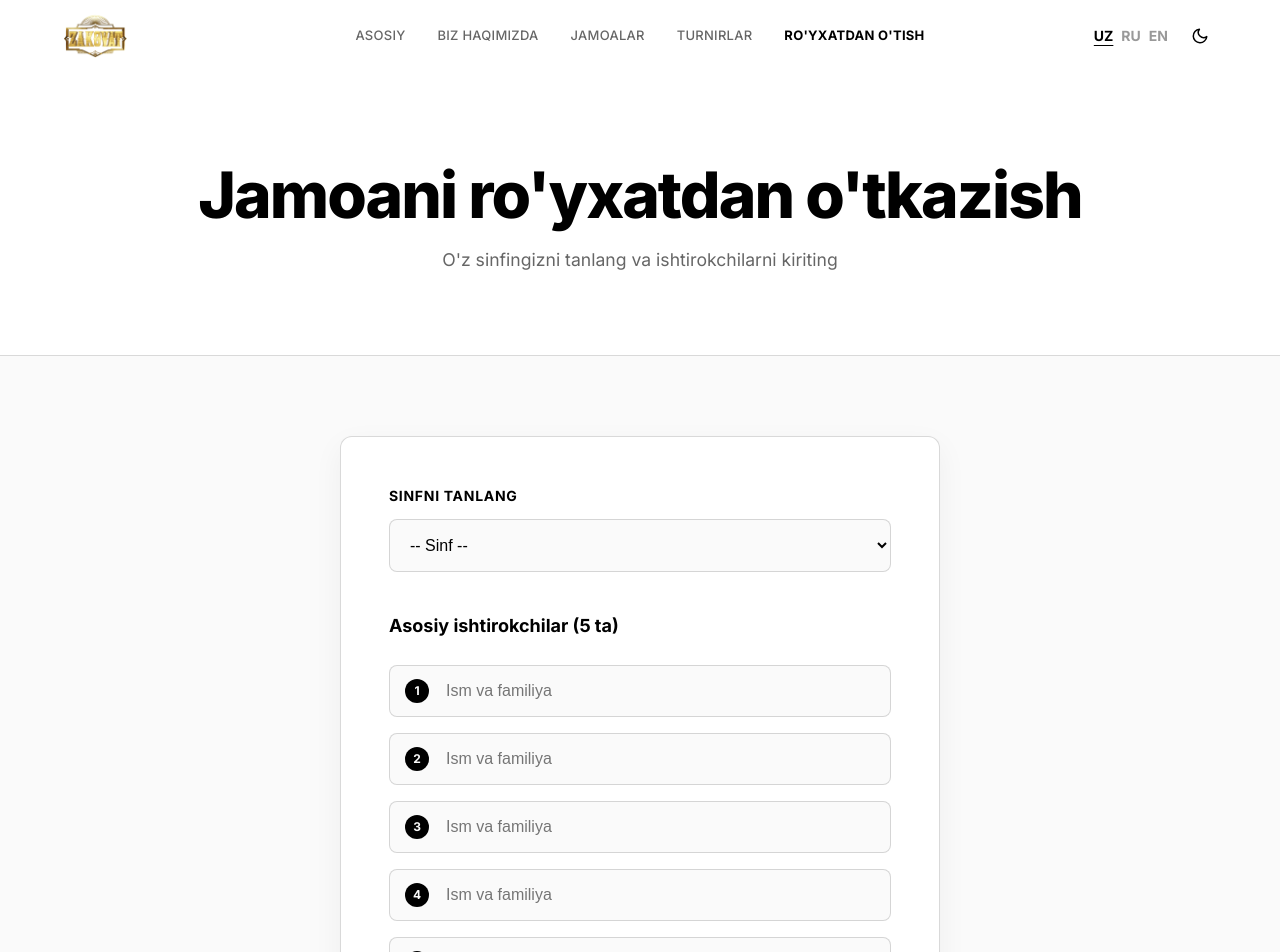
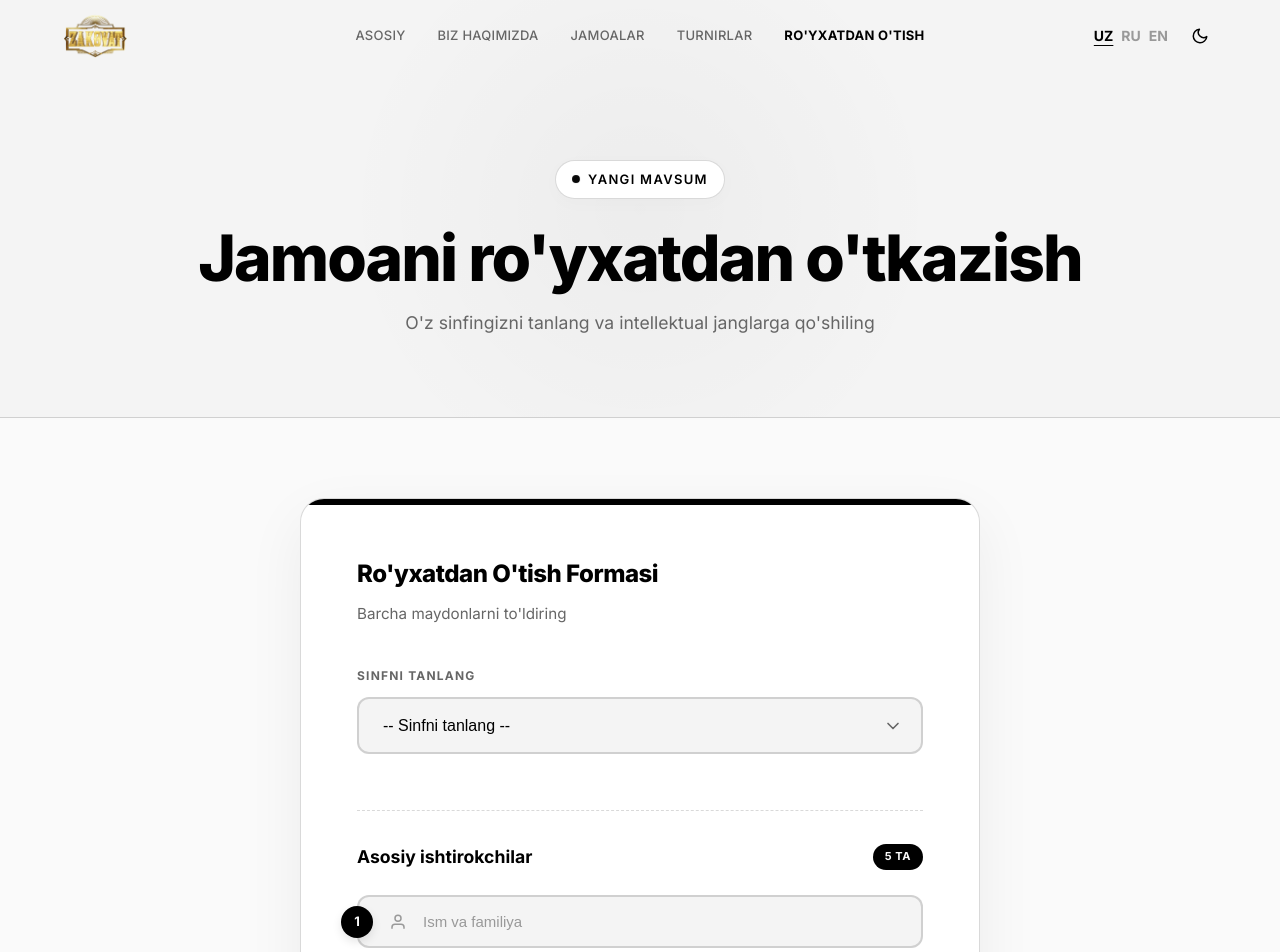
Before and after one commit to Akbarshoh404/Zakovat, a React (Create React App) app: page /register in a window 1280 px wide. Shown: the top 952 px of the page. Built offline with nearby package versions, Linux system fonts and the light colour scheme.

Commit message:
Enhance Register page UI with premium styling

```diff
--- a/src/Landing/Register/index.jsx
+++ b/src/Landing/Register/index.jsx
@@ -78,31 +78,48 @@ const LandingRegister = () => {
       <LandingNavbar />
       <div className={styles.page}>
         <div className={styles.header}>
+          <div className={styles.bgGlow}></div>
           <div className={styles.headerInner}>
+            <div className={styles.stylishBadge}>
+              <span className={styles.dot}></span>
+              Yangi Mavsum
+            </div>
             <h1 className={styles.heading}>Jamoani ro'yxatdan o'tkazish</h1>
-            <p className={styles.subtitle}>O'z sinfingizni tanlang va ishtirokchilarni kiriting</p>
+            <p className={styles.subtitle}>O'z sinfingizni tanlang va intellektual janglarga qo'shiling</p>
           </div>
         </div>
 
         <div className={styles.content}>
           <div className={styles.container}>
             <form className={styles.form} onSubmit={handleSubmit}>
+              <div className={styles.formHeader}>
+                <h2>Ro'yxatdan O'tish Formasi</h2>
+                <p>Barcha maydonlarni to'ldiring</p>
+              </div>
+
               <div className={styles.formGroup}>
                 <label className={styles.label}>Sinfni tanlang</label>
+                <div className={styles.selectWrap}>
                   <select
                     className={styles.select}
                     value={formData.teamClass}
                     onChange={(e) => setFormData({ ...formData, teamClass: e.target.value })}
                   >
-                  <option value="">-- Sinf --</option>
+                    <option value="">-- Sinfni tanlang --</option>
                     {classes.map(c => (
-                    <option key={c} value={c}>{c}</option>
+                      <option key={c} value={c}>{c} sinf</option>
                     ))}
                   </select>
+                  <svg className={styles.selectIcon} width="20" height="20" viewBox="0 0 24 24" fill="none" stroke="currentColor" strokeWidth="2" strokeLinecap="round" strokeLinejoin="round"><polyline points="6 9 12 15 18 9"></polyline></svg>
+                </div>
               </div>
 
               <div className={styles.membersSection}>
-                <h3 className={styles.sectionTitle}>Asosiy ishtirokchilar (5 ta)</h3>
+                <div className={styles.sectionHeader}>
+                  <h3 className={styles.sectionTitle}>Asosiy ishtirokchilar</h3>
+                  <span className={styles.sectionBadge}>5 ta</span>
+                </div>
+                <div className={styles.inputsGrid}>
                   {formData.mainMembers.map((name, i) => (
                     <div key={`main-${i}`} className={styles.inputWrap}>
                       <span className={styles.numberBadge}>{i + 1}</span>
@@ -114,28 +131,37 @@ const LandingRegister = () => {
                         onChange={(e) => handleMainMemberChange(i, e.target.value)}
                         required
                       />
+                      <svg className={styles.inputIcon} width="18" height="18" viewBox="0 0 24 24" fill="none" stroke="currentColor" strokeWidth="2"><path d="M20 21v-2a4 4 0 0 0-4-4H8a4 4 0 0 0-4 4v2"></path><circle cx="12" cy="7" r="4"></circle></svg>
                     </div>
                   ))}
                 </div>
+              </div>
 
               <div className={styles.membersSection}>
-                <h3 className={styles.sectionTitle}>Zaxira ishtirokchilari (2 ta)</h3>
+                <div className={styles.sectionHeader}>
+                  <h3 className={styles.sectionTitle}>Zaxira ishtirokchilari</h3>
+                  <span className={`${styles.sectionBadge} ${styles.extraBadgeText}`}>Ixtiyoriy</span>
+                </div>
+                <div className={styles.inputsGrid}>
                   {formData.extraMembers.map((name, i) => (
                     <div key={`extra-${i}`} className={styles.inputWrap}>
                       <span className={`${styles.numberBadge} ${styles.extraBadge}`}>{i + 1}</span>
                       <input
                         type="text"
                         className={styles.input}
-                      placeholder="Ism va familiya (Ixtiyoriy)"
+                        placeholder="Ism va familiya"
                         value={name}
                         onChange={(e) => handleExtraMemberChange(i, e.target.value)}
                       />
+                      <svg className={styles.inputIcon} width="18" height="18" viewBox="0 0 24 24" fill="none" stroke="currentColor" strokeWidth="2"><path d="M20 21v-2a4 4 0 0 0-4-4H8a4 4 0 0 0-4 4v2"></path><circle cx="12" cy="7" r="4"></circle></svg>
                     </div>
                   ))}
                 </div>
+              </div>
 
               <button type="submit" className={styles.submitBtn}>
-                Ro'yxatdan o'tish
+                <span>Jamoani Saqlash</span>
+                <svg width="20" height="20" viewBox="0 0 24 24" fill="none" stroke="currentColor" strokeWidth="2"><line x1="5" y1="12" x2="19" y2="12"></line><polyline points="12 5 19 12 12 19"></polyline></svg>
               </button>
             </form>
           </div>
--- a/src/Landing/Register/style.module.scss
+++ b/src/Landing/Register/style.module.scss
@@ -5,8 +5,22 @@
 
 .header {
   padding: 160px 0 80px;
-  background: var(--surface);
+  background: var(--surface-2);
   border-bottom: 1px solid var(--rule);
+  position: relative;
+  overflow: hidden;
+}
+
+.bgGlow {
+  position: absolute;
+  width: 600px;
+  height: 600px;
+  background: radial-gradient(circle, rgba(0,0,0,0.03) 0%, rgba(0,0,0,0) 70%);
+  top: 50%;
+  left: 50%;
+  transform: translate(-50%, -50%);
+  border-radius: 50%;
+  pointer-events: none;
 }
 
 .headerInner {
@@ -18,6 +32,46 @@
   gap: 16px;
   text-align: center;
   align-items: center;
+  position: relative;
+  z-index: 1;
+}
+
+.stylishBadge {
+  display: inline-flex;
+  align-items: center;
+  gap: 8px;
+  padding: 8px 16px;
+  background: var(--surface);
+  border: 1px solid var(--rule);
+  border-radius: 40px;
+  font-size: 13px;
+  font-weight: 600;
+  letter-spacing: 0.1em;
+  text-transform: uppercase;
+  color: var(--ink);
+  box-shadow: 0 4px 20px rgba(0,0,0,0.02);
+  margin-bottom: 8px;
+  animation: fadeUp 0.8s cubic-bezier(0.25, 0.46, 0.45, 0.94) forwards;
+}
+
+.dot {
+  width: 8px;
+  height: 8px;
+  background: var(--ink);
+  border-radius: 50%;
+  display: inline-block;
+  animation: pulse 2s infinite ease-in-out;
+}
+
+@keyframes pulse {
+  0% { opacity: 1; transform: scale(1); }
+  50% { opacity: 0.5; transform: scale(0.8); }
+  100% { opacity: 1; transform: scale(1); }
+}
+
+@keyframes fadeUp {
+  from { opacity: 0; transform: translateY(24px); }
+  to   { opacity: 1; transform: translateY(0); }
 }
 
 .heading {
@@ -26,32 +80,69 @@
   letter-spacing: -0.03em;
   color: var(--ink);
   line-height: 1.1;
+  animation: fadeUp 0.8s cubic-bezier(0.25, 0.46, 0.45, 0.94) 0.1s forwards;
+  opacity: 0;
 }
 
 .subtitle {
   font-size: 1.1rem;
   color: var(--ink-2);
+  animation: fadeUp 0.8s cubic-bezier(0.25, 0.46, 0.45, 0.94) 0.2s forwards;
+  opacity: 0;
 }
 
 .content {
   padding: 80px 0 160px;
+  position: relative;
 }
 
 .container {
   width: 90%;
-  max-width: 600px;
+  max-width: 680px;
   margin: auto;
+  position: relative;
+  z-index: 2;
 }
 
 .form {
   background: var(--surface);
-  padding: 48px;
-  border-radius: 12px;
-  box-shadow: 0 10px 30px rgba(0,0,0,0.05);
+  padding: 56px;
+  border-radius: 24px;
+  box-shadow: 0 20px 60px rgba(0,0,0,0.06);
   border: 1px solid var(--rule);
   display: flex;
   flex-direction: column;
   gap: 40px;
+  position: relative;
+  overflow: hidden;
+
+  &::before {
+    content: '';
+    position: absolute;
+    top: 0;
+    left: 0;
+    right: 0;
+    height: 6px;
+    background: var(--ink);
+  }
+}
+
+.formHeader {
+  display: flex;
+  flex-direction: column;
+  gap: 8px;
+
+  h2 {
+    font-size: 1.5rem;
+    font-weight: 800;
+    color: var(--ink);
+    letter-spacing: -0.02em;
+  }
+
+  p {
+    font-size: 0.95rem;
+    color: var(--ink-2);
+  }
 }
 
 .formGroup {
@@ -61,69 +152,155 @@
 }
 
 .label {
-  font-size: 14px;
+  font-size: 12px;
   font-weight: 700;
-  color: var(--ink);
+  color: var(--ink-2);
   text-transform: uppercase;
-  letter-spacing: 0.05em;
+  letter-spacing: 0.1em;
 }
 
-.select, .input {
+.selectWrap {
+  position: relative;
+}
+
+.select {
   width: 100%;
-  padding: 16px;
+  padding: 18px 24px;
   font-size: 16px;
-  border: 1px solid var(--rule);
-  border-radius: 8px;
-  background: var(--bg);
+  font-weight: 500;
+  border: 2px solid var(--rule);
+  border-radius: 12px;
+  background: var(--surface-2);
   color: var(--ink);
   outline: none;
-  transition: border-color 0.2s ease;
+  cursor: pointer;
+  appearance: none;
+  transition: all 0.2s ease;
 
   &:focus {
     border-color: var(--ink);
+    background: var(--surface);
+    box-shadow: 0 4px 12px rgba(0,0,0,0.05);
   }
+}
+
+.selectIcon {
+  position: absolute;
+  right: 20px;
+  top: 50%;
+  transform: translateY(-50%);
+  color: var(--ink-2);
+  pointer-events: none;
 }
 
 .membersSection {
   display: flex;
   flex-direction: column;
-  gap: 16px;
+  gap: 24px;
+  margin-top: 16px;
+  padding-top: 32px;
+  border-top: 1px dashed var(--rule);
+}
+
+.sectionHeader {
+  display: flex;
+  align-items: center;
+  justify-content: space-between;
 }
 
 .sectionTitle {
-  font-size: 18px;
+  font-size: 1.1rem;
   font-weight: 700;
   color: var(--ink);
-  margin-bottom: 8px;
+}
+
+.sectionBadge {
+  background: var(--ink);
+  color: var(--bg);
+  padding: 4px 12px;
+  border-radius: 20px;
+  font-size: 11px;
+  font-weight: 700;
+  text-transform: uppercase;
+  letter-spacing: 0.05em;
+}
+
+.extraBadgeText {
+  background: var(--surface-2);
+  color: var(--ink-3);
+}
+
+.inputsGrid {
+  display: grid;
+  gap: 16px;
 }
 
 .inputWrap {
   position: relative;
   display: flex;
   align-items: center;
+  transition: transform 0.2s ease;
+
+  &:focus-within {
+    transform: translateX(4px);
+  }
 }
 
 .numberBadge {
   position: absolute;
-  left: 16px;
-  width: 24px;
-  height: 24px;
+  left: -16px;
+  width: 32px;
+  height: 32px;
   background: var(--ink);
   color: var(--bg);
   border-radius: 50%;
   display: flex;
   align-items: center;
   justify-content: center;
-  font-size: 12px;
+  font-size: 13px;
   font-weight: 700;
+  box-shadow: 0 4px 10px rgba(0,0,0,0.1);
+  z-index: 2;
 }
 
 .extraBadge {
   background: var(--ink-3);
+  box-shadow: none;
+}
+
+.inputIcon {
+  position: absolute;
+  left: 32px;
+  color: var(--ink-3);
+  transition: color 0.2s ease;
+}
+
+.inputWrap:focus-within .inputIcon {
+  color: var(--ink);
 }
 
 .inputWrap .input {
-  padding-left: 56px;
+  width: 100%;
+  padding: 16px 20px 16px 64px;
+  font-size: 15px;
+  font-weight: 500;
+  border: 2px solid var(--rule);
+  border-radius: 12px;
+  background: var(--surface-2);
+  color: var(--ink);
+  outline: none;
+  transition: all 0.2s ease;
+
+  &::placeholder {
+    color: var(--ink-3);
+    font-weight: 400;
+  }
+
+  &:focus {
+    border-color: var(--ink);
+    background: var(--surface);
+    box-shadow: 0 4px 12px rgba(0,0,0,0.05);
+  }
 }
 
 .submitBtn {
@@ -134,22 +311,45 @@
   padding: 20px;
   font-size: 16px;
   font-weight: 700;
-  border-radius: 8px;
+  border-radius: 16px;
   cursor: pointer;
-  transition: opacity 0.2s ease;
+  transition: all 0.3s cubic-bezier(0.25, 0.46, 0.45, 0.94);
   text-transform: uppercase;
   letter-spacing: 0.05em;
+  display: flex;
+  align-items: center;
+  justify-content: center;
+  gap: 12px;
+  box-shadow: 0 10px 20px rgba(0,0,0,0.1);
 
   &:hover {
-    opacity: 0.9;
+    transform: translateY(-2px);
+    box-shadow: 0 15px 25px rgba(0,0,0,0.15);
+  }
+
+  &:active {
+    transform: translateY(0);
   }
 }
 
 @media (max-width: 600px) {
   .form {
-    padding: 24px;
+    padding: 32px 20px;
+    border-radius: 16px;
   }
   .header {
     padding: 120px 0 60px;
   }
+  .numberBadge {
+    left: 12px;
+    width: 28px;
+    height: 28px;
+    font-size: 11px;
+  }
+  .inputIcon {
+    display: none;
+  }
+  .inputWrap .input {
+    padding-left: 52px;
+  }
 }
```
Lines whose indentation alone changed are shown as unchanged.
